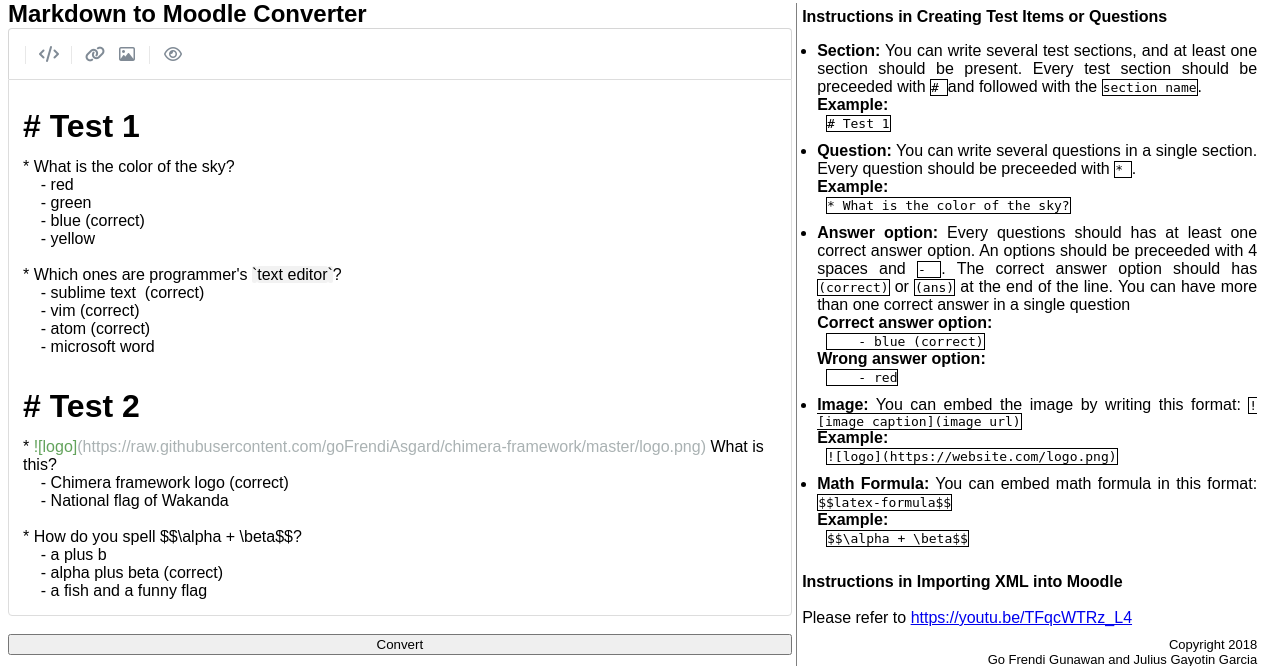
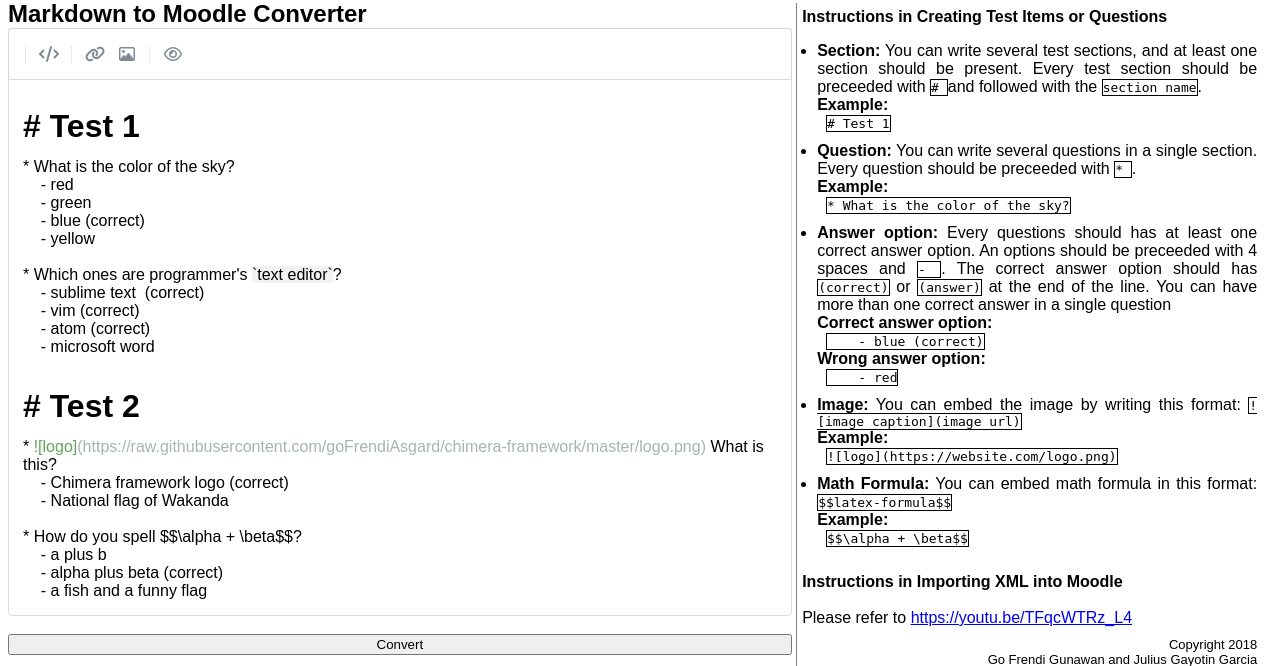
Before and after one commit to goFrendiAsgard/markdown-to-moodle-xml, a Flask app: page / in a window 1280 px wide. Shown: the top 666 px of the page. Run offline with Flask 2, Linux system fonts and the light colour scheme; some libraries are stand-ins or nearby versions.

Commit message:
remove ans

```diff
--- a/templates/form.html
+++ b/templates/form.html
@@ -94,7 +94,7 @@
       <b>Answer option:</b>
       Every questions should has at least one correct answer option.
       An options should be preceeded with 4 spaces and <code>- </code>.
-      The correct answer option should has <code> (correct)</code> or <code> (ans)</code> at the end of the line.
+      The correct answer option should has <code> (correct)</code> or <code> (answer)</code> at the end of the line.
       You can have more than one correct answer in a single question<br />
       <b>Correct answer option:</b><br />
       &nbsp;&nbsp;<code>&nbsp;&nbsp;&nbsp;&nbsp;- blue (correct)</code><br />
```
